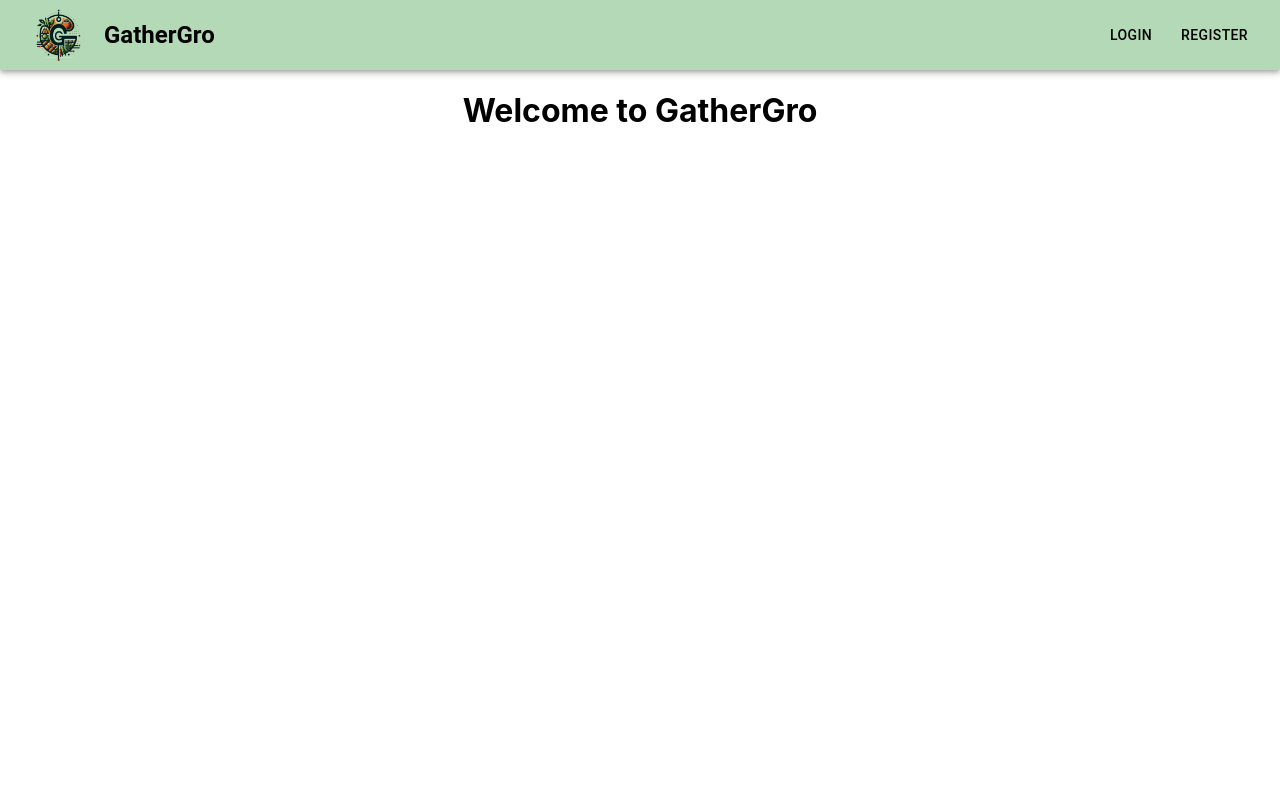
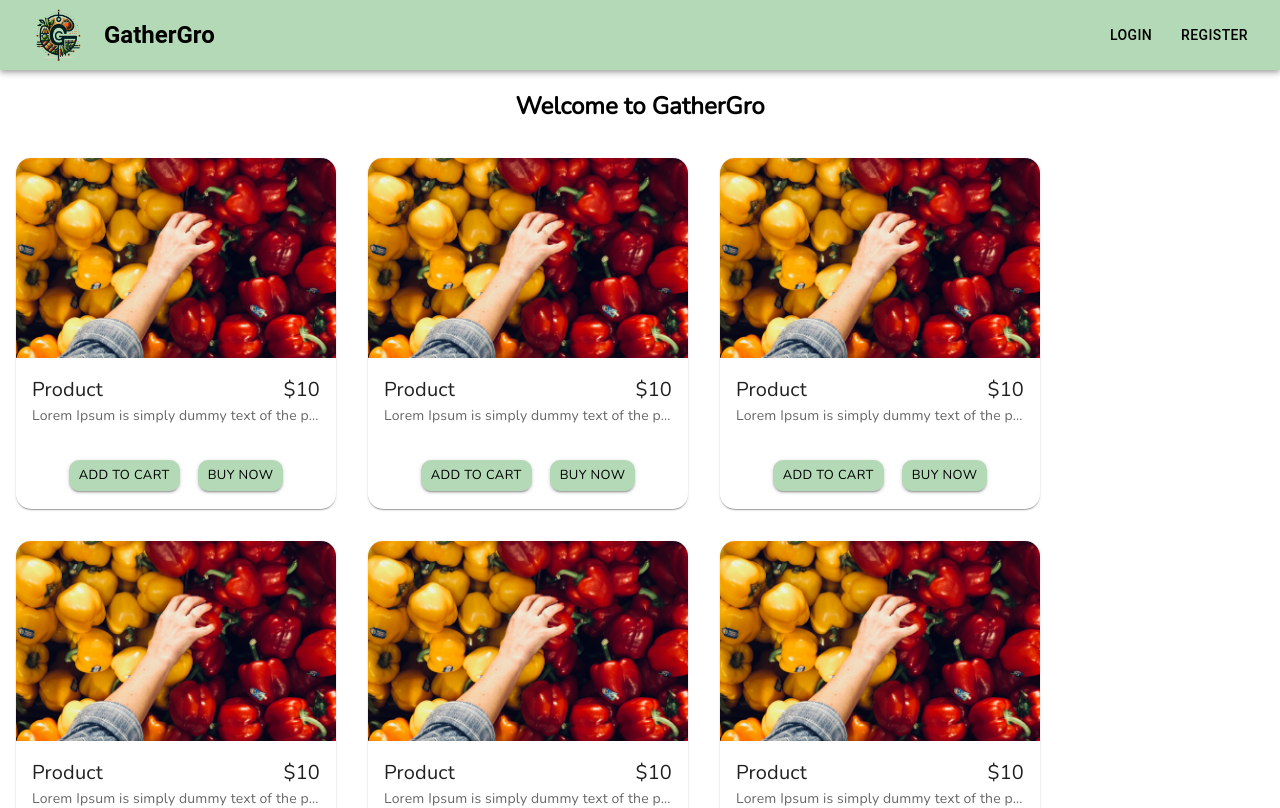
Before and after one commit to hardikpatel2906/gathergro, a React (Create React App) app in the folder frontend/: page / in a window 1280 px wide. Shown: the top 808 px of the page. Built offline with nearby package versions, Linux system fonts and the light colour scheme.

Commit message:
Add Home Page static content

```diff
--- a/frontend/public/index.html
+++ b/frontend/public/index.html
@@ -15,6 +15,7 @@
       user's mobile device or desktop. See https://developers.google.com/web/fundamentals/web-app-manifest/
     -->
     <link rel="manifest" href="%PUBLIC_URL%/manifest.json" />
+    <link href="https://fonts.googleapis.com/css2?family=Nunito:ital&display=swap" rel="stylesheet">
     <!--
       Notice the use of %PUBLIC_URL% in the tags above.
       It will be replaced with the URL of the `public` folder during the build.
--- a/frontend/src/components/home.js
+++ b/frontend/src/components/home.js
@@ -1,10 +1,56 @@
 import React from "react";
+import { Box, Grid, Card, CardMedia, CardContent, Typography, CardActions, Button } from "@mui/material";
+import { styled } from "@mui/material/styles";
+
+const CustomButton = styled(Button)({
+  background: "#B4D9B6",
+  color: "black"
+});
 
 function Home() {
   return (
     <div>
-      <h1>Welcome to GatherGro</h1>
-
+      <h2 style={{ fontFamily: 'Nunito, sans-serif' }}>Welcome to GatherGro</h2>
+      <Box sx={{ flexWrap: 'wrap', display: 'flex' }}>
+        <Grid container
+          justifyContent="flex-start"
+          alignItems="flex-start"
+        >
+          {Array.from(Array(8)).map((_, index) => (
+            <Card sx={{ maxWidth: 320, minWidth: 240, margin: 2, borderRadius: '15px' }} >
+              <CardMedia
+                component="img"
+                height="200"
+                width="100"
+                image={`/produce.jpg`}
+                alt="Rubber Plant"
+              // sx={{ borderRadius: '0 0 0 70px' }}
+              />
+              <CardContent>
+                <div style={{ display: 'flex', justifyContent: 'space-between' }}>
+                  <Typography variant="h6" component="div" style={{ fontFamily: 'Nunito, sans-serif', display: 'block', whiteSpace: 'nowrap', overflow: 'hidden', textOverflow: 'ellipsis' }}>
+                    Product
+                  </Typography>
+                  <Typography variant="h6" component="div" style={{ fontFamily: 'Nunito, sans-serif' }}>
+                    $10
+                  </Typography>
+                </div>
+                <Typography variant="body2" color="text.secondary" style={{ fontFamily: 'Nunito, sans-serif', display: 'block', whiteSpace: 'nowrap', overflow: 'hidden', textOverflow: 'ellipsis' }}>
+                  Lorem Ipsum is simply dummy text of the printing and typesetting industry.
+                </Typography>
+              </CardContent>
+              <CardActions style={{ display: 'flex', justifyContent: 'center' }}>
+                <CustomButton size="small" color="success" variant="contained" sx={{ borderRadius: '10px', margin: '10px', fontFamily: 'Nunito, sans-serif' }}>
+                  Add to cart
+                </CustomButton>
+                <CustomButton size="small" color="success" variant="contained" sx={{ borderRadius: '10px', margin: '10px', fontFamily: 'Nunito, sans-serif' }}>
+                  Buy Now
+                </CustomButton>
+              </CardActions>
+            </Card>
+          ))}
+        </Grid>
+      </Box>
     </div>
   );
 }
```
Also changed, not shown: frontend/public/produce.jpg (added).
